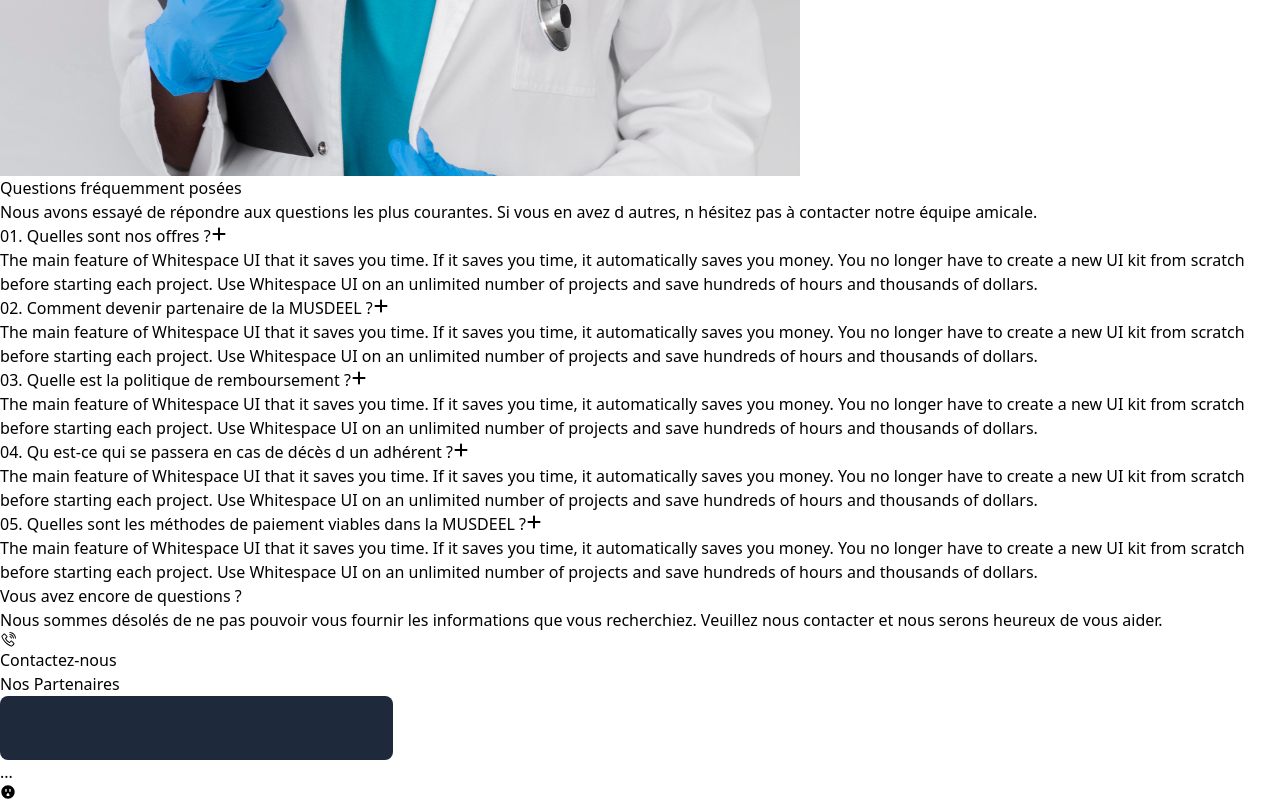
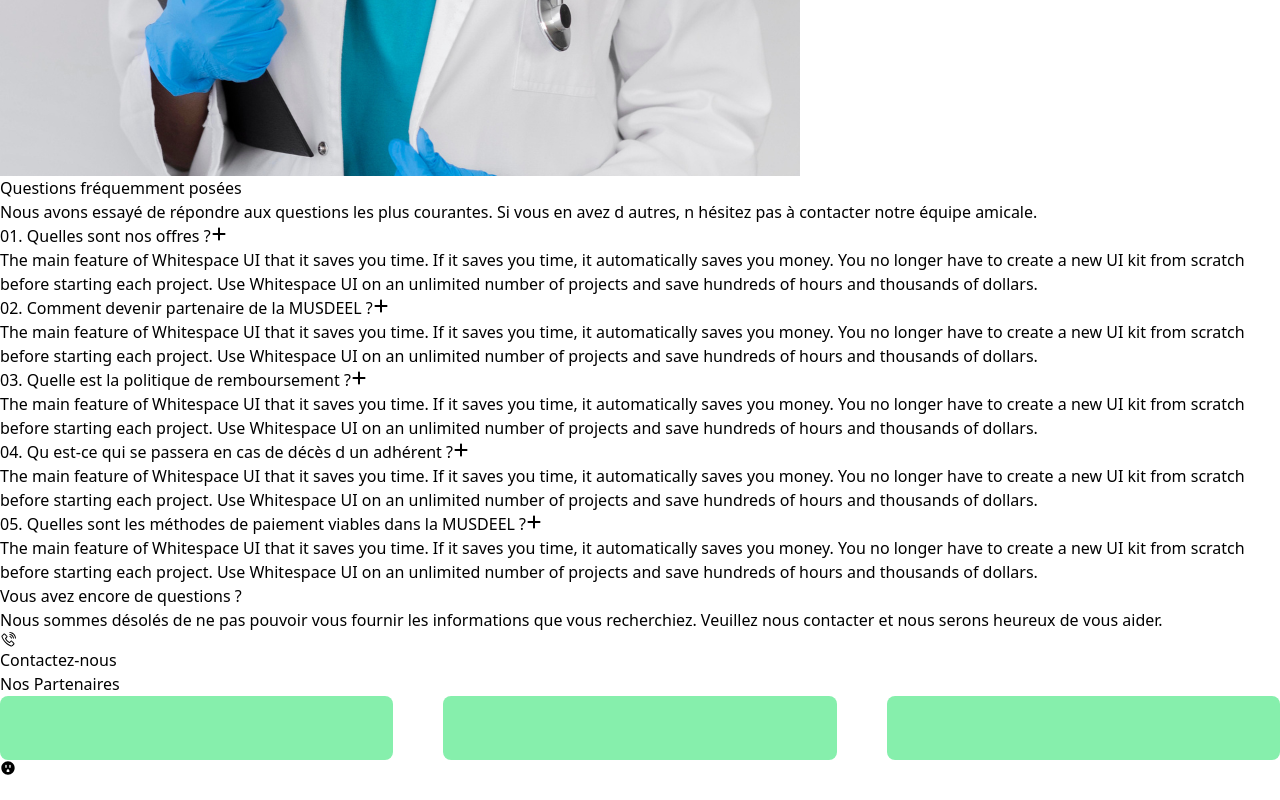
Before and after one commit to rovertnet/Scool, a React (Vite) app: page / in a window 1280 px wide. Shown: the part 3318-4118 px from the top of the page. After the commit the page ends 4094 px from the top, so only its background shows below. Built offline with nearby package versions, Linux system fonts and the light colour scheme.

Commit message:
another commit

```diff
--- a/src/component/cHome/SlidePartenaire.jsx
+++ b/src/component/cHome/SlidePartenaire.jsx
@@ -21,10 +21,21 @@ const SlidePartenaire = () => {
             >
               <SwiperSlide>
                 <div className=" flex">
-                  <div className={'card'}></div>
+                  <div className={"card"}></div>
                 </div>
               </SwiperSlide>
-              ...
+
+              <SwiperSlide>
+                <div className=" flex">
+                  <div className={"card"}></div>
+                </div>
+              </SwiperSlide>
+
+              <SwiperSlide>
+                <div className=" flex">
+                  <div className={"card"}></div>
+                </div>
+              </SwiperSlide>
             </Swiper>
           </div>
         </div>
--- a/src/index.css
+++ b/src/index.css
@@ -7,5 +7,5 @@
 }
 
 .card{
-  @apply cursor-pointer md:px-10 px-10 md:py-8 py-7 bg-slate-800 rounded-lg
+  @apply cursor-pointer md:px-10 px-10 md:py-8 py-7 bg-green-300 rounded-lg
 }
```
